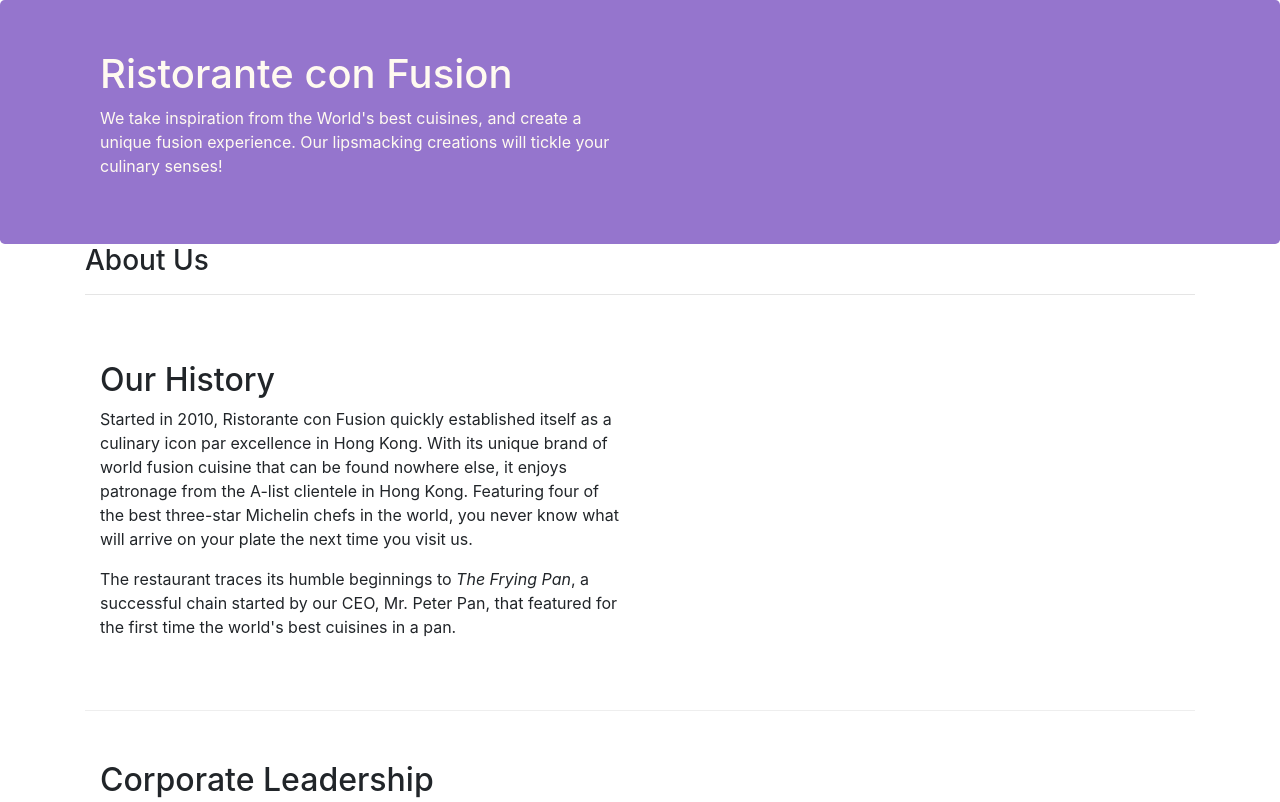
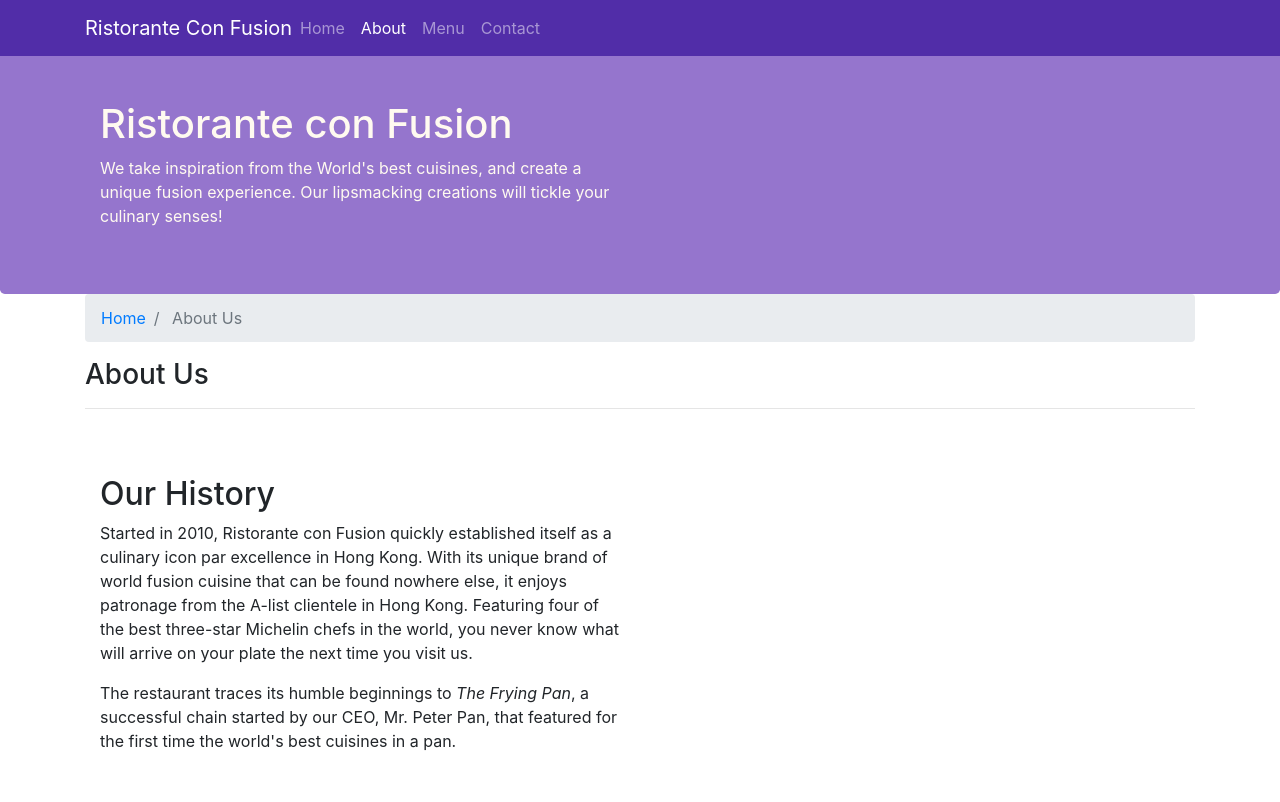
Before and after one commit to SnehalChodankar/FEWD-Bootstrap4, a website: page aboutus.html in a window 1280 px wide. Shown: the top 802 px of the page. Drawn offline with nearby package versions, Linux system fonts and the light colour scheme.

Commit message:
Navbar and Breadcrumbs

```diff
--- a/aboutus.html
+++ b/aboutus.html
@@ -17,6 +17,30 @@
 </head>
 
 <body>
+    <nav class="navbar navbar-dark navbar-expand-sm fixed-top" >
+        <div class="container">
+            <button class="navbar-toggler" type="button" data-toggle="collapse" data-target="#Navbar">
+                <span class="navbar-toggler-icon"></span>
+            </button>
+            <a class="navbar-brand mr-auto" href="index.html">Ristorante Con Fusion</a>
+            <div class="collapse navbar-collapse" id="Navbar">
+                <ul class="navbar-nav mr-auto">
+                    <li class="nav-item">
+                        <a class="nav-link" href="index.html">Home</a>
+                    </li>
+                    <li class="nav-item">
+                        <a class="nav-link active" href="#">About</a>
+                    </li>
+                    <li class="nav-item">
+                        <a class="nav-link" href="#">Menu</a>
+                    </li>
+                    <li class="nav-item">
+                        <a class="nav-link" href="#">Contact</a>
+                    </li>
+                </ul>
+            </div>
+        </div>
+    </nav>
 
     <header class="jumbotron">
         <div class="container">
@@ -32,6 +56,16 @@
     </header>
 
     <div class="container">
+        <!--Breadcrumb-->
+        <ol class="col-12 breadcrumb">
+            <li class="breadcrumb-item">
+                <a href="./index.html">Home</a>
+            </li>
+            <li class="breadcrumb-item active">
+                About Us
+            </li>
+        </ol>
+
         <div class="row">
             <div class="col-12">
                <h3>About Us</h3>
@@ -72,8 +106,8 @@
                 <div class="col-4 offset-1 col-sm-2">
                     <h5>Links</h5>
                     <ul class="list-unstyled">
-                        <li><a href="#">Home</a></li>
-                        <li><a href="#">About</a></li>
+                        <li><a href="./index.html">Home</a></li>
+                        <li><a href="./aboutus.html">About</a></li>
                         <li><a href="#">Menu</a></li>
                         <li><a href="#">Contact</a></li>
                     </ul>
--- a/css/styles.css
+++ b/css/styles.css
@@ -28,3 +28,12 @@
     margin: 0px;
     color: #0f0f0f;
 }
+
+body{
+    padding:  50px 0px 0px 0px;
+    z-index: 0;
+}
+
+.navbar-dark{
+    background-color: #512DA8;
+}
```
Also changed, not shown: index.html (+26 -2 lines).
